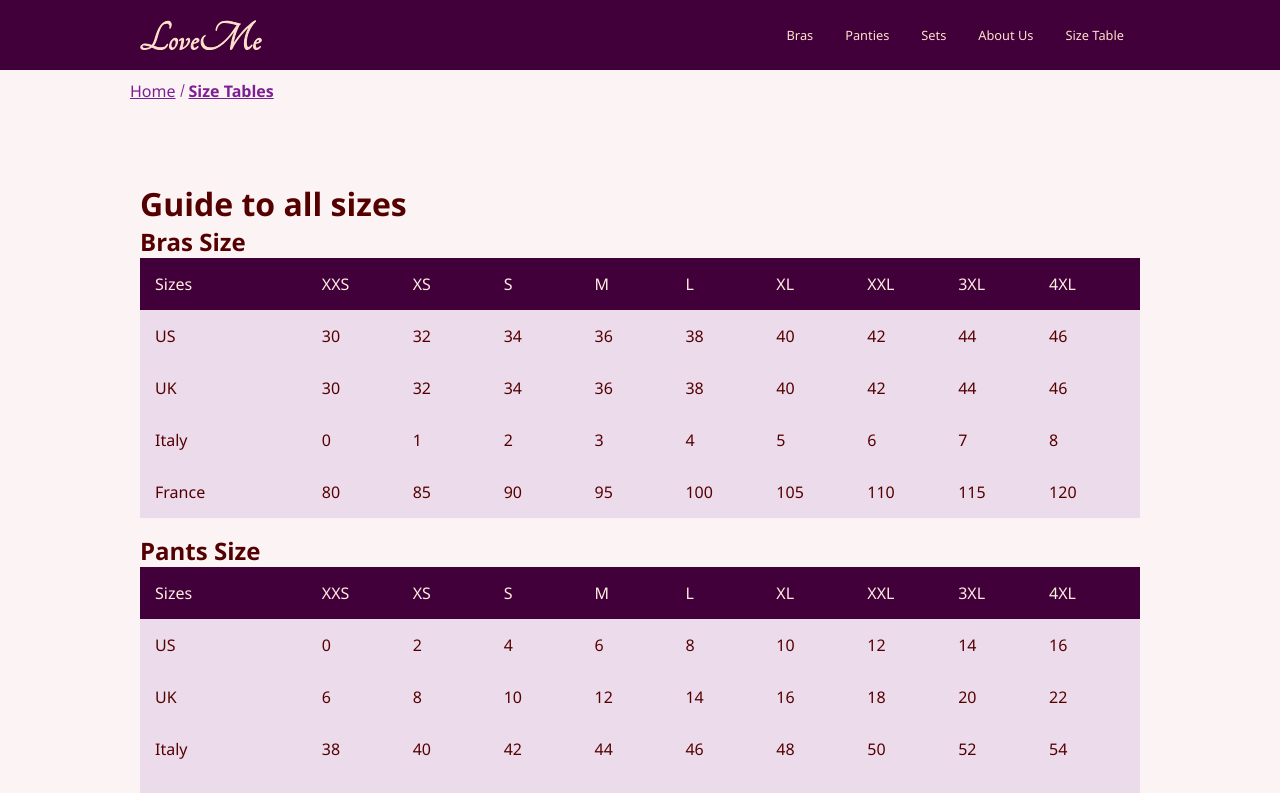
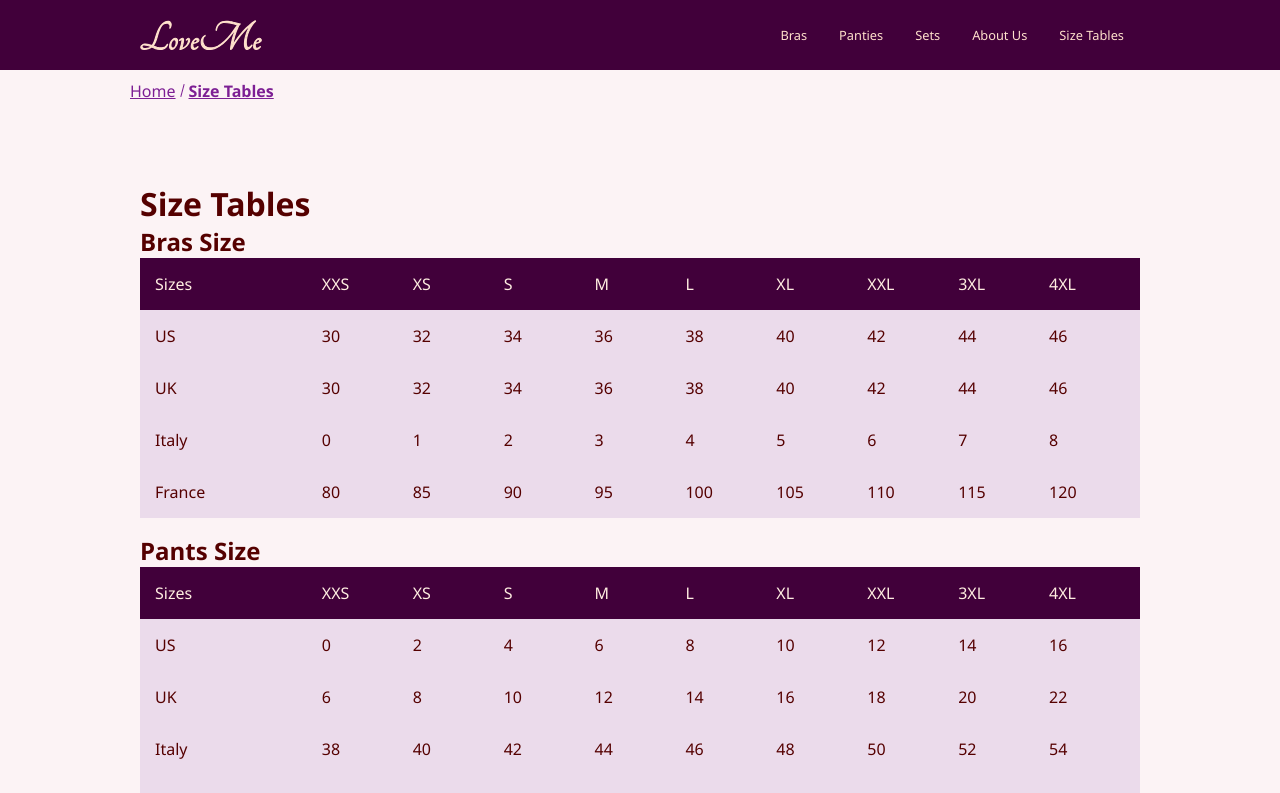
Before and after one commit to piyakornk/Inclusive-Lingerie, a React (Create React App) app: page /SizeTable in a window 1280 px wide. Shown: the top 793 px of the page. Built offline with nearby package versions, Linux system fonts and the light colour scheme.

Commit message:
Franc - trivials

```diff
--- a/src/components/NavBar.js
+++ b/src/components/NavBar.js
@@ -63,7 +63,7 @@ function NavBar() {
                         </li>
                         <li className='nav-item'>
                             <Link to='/SizeTable' className='nav-links' onClick={closeMobileMenu} role="menuitem" tabIndex="0">
-                                Size Table
+                                Size Tables
                                 </Link>
                         </li>
                     </ul>
--- a/src/components/pages/SizeTable.js
+++ b/src/components/pages/SizeTable.js
@@ -22,7 +22,7 @@ function SizeTable() {
 
 
 
-                    <h1>Guide to all sizes</h1>
+                    <h1>Size Tables</h1>
                     <h2>Bras Size</h2>
                     <BraSize role="grid" />
                     <h2>Pants Size</h2>
```
